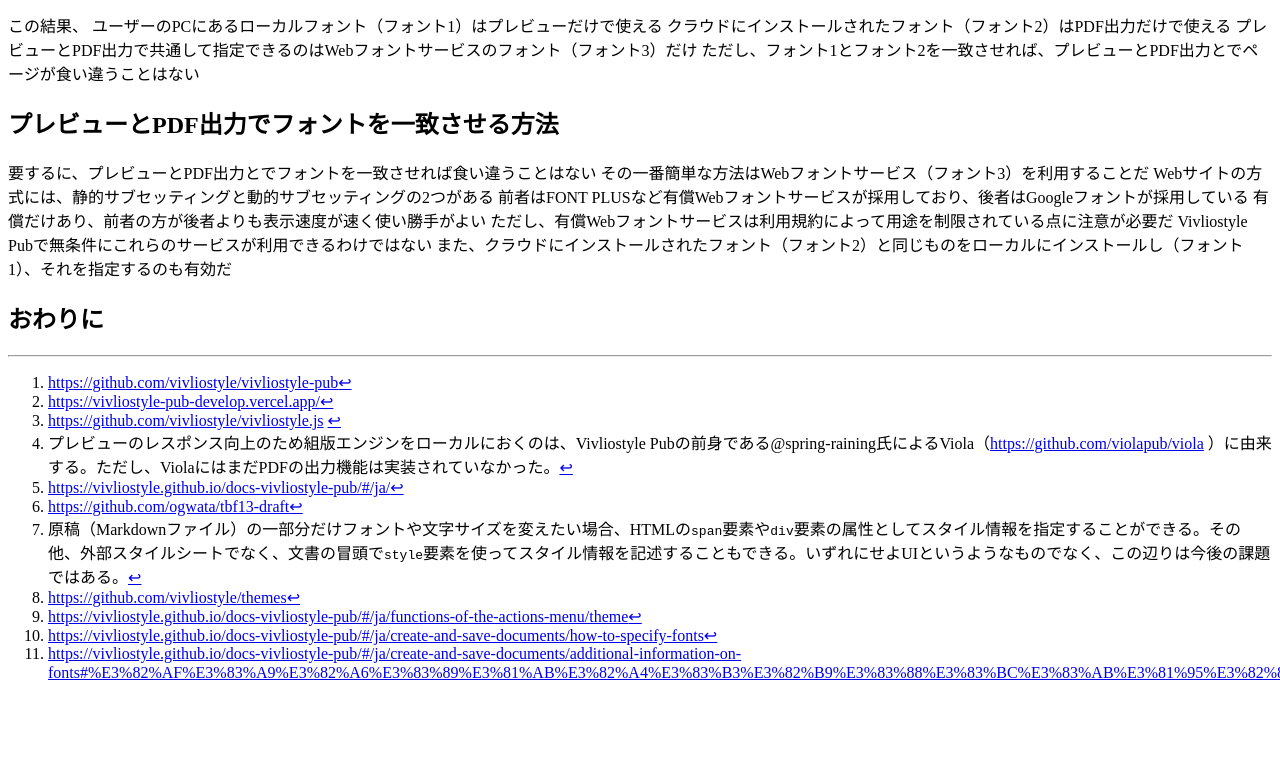
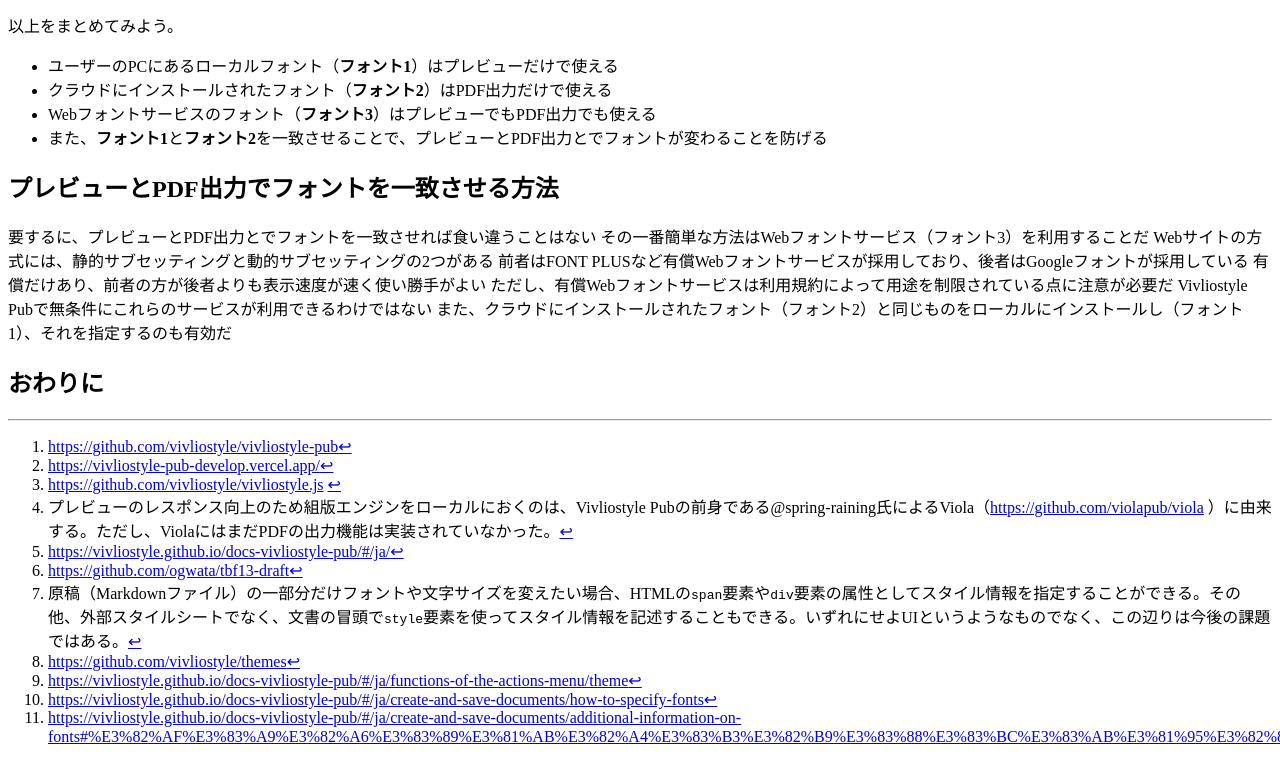
Before and after one commit to spring-raining/tbf13-draft, a website: page content/ogwata/draft-ogwata.html in a window 1280 px wide. Shown: the part 5358-6120 px from the top of the page. Before the commit the page ends 6056 px from the top, so only its background shows below. Drawn offline with Linux system fonts and the light colour scheme; files whose address does not match are found by name.

Commit message:
Update content/ogwata/draft-ogwata.md

```diff
--- a/content/ogwata/draft-ogwata.html
+++ b/content/ogwata/draft-ogwata.html
@@ -63,13 +63,13 @@
           <img src="content/ogwata/image/fig-3.png" alt="図3">
           <figcaption aria-hidden="true">図3</figcaption>
         </figure>
-        <p>
-          この結果、
-          ユーザーのPCにあるローカルフォント（フォント1）はプレビューだけで使える
-          クラウドにインストールされたフォント（フォント2）はPDF出力だけで使える
-          プレビューとPDF出力で共通して指定できるのはWebフォントサービスのフォント（フォント3）だけ
-          ただし、フォント1とフォント2を一致させれば、プレビューとPDF出力とでページが食い違うことはない
-        </p>
+        <p>以上をまとめてみよう。</p>
+        <ul>
+          <li>ユーザーのPCにあるローカルフォント（<strong>フォント1</strong>）はプレビューだけで使える</li>
+          <li>クラウドにインストールされたフォント（<strong>フォント2</strong>）はPDF出力だけで使える</li>
+          <li>Webフォントサービスのフォント（<strong>フォント3</strong>）はプレビューでもPDF出力でも使える</li>
+          <li>また、<strong>フォント1</strong>と<strong>フォント2</strong>を一致させることで、プレビューとPDF出力とでフォントが変わることを防げる</li>
+        </ul>
       </section>
       <section id="プレビューとpdf出力でフォントを一致させる方法" class="level2">
         <h2>プレビューとPDF出力でフォントを一致させる方法</h2>
```
Also changed, not shown: content/ogwata/draft-ogwata.md (+6 -5 lines).
